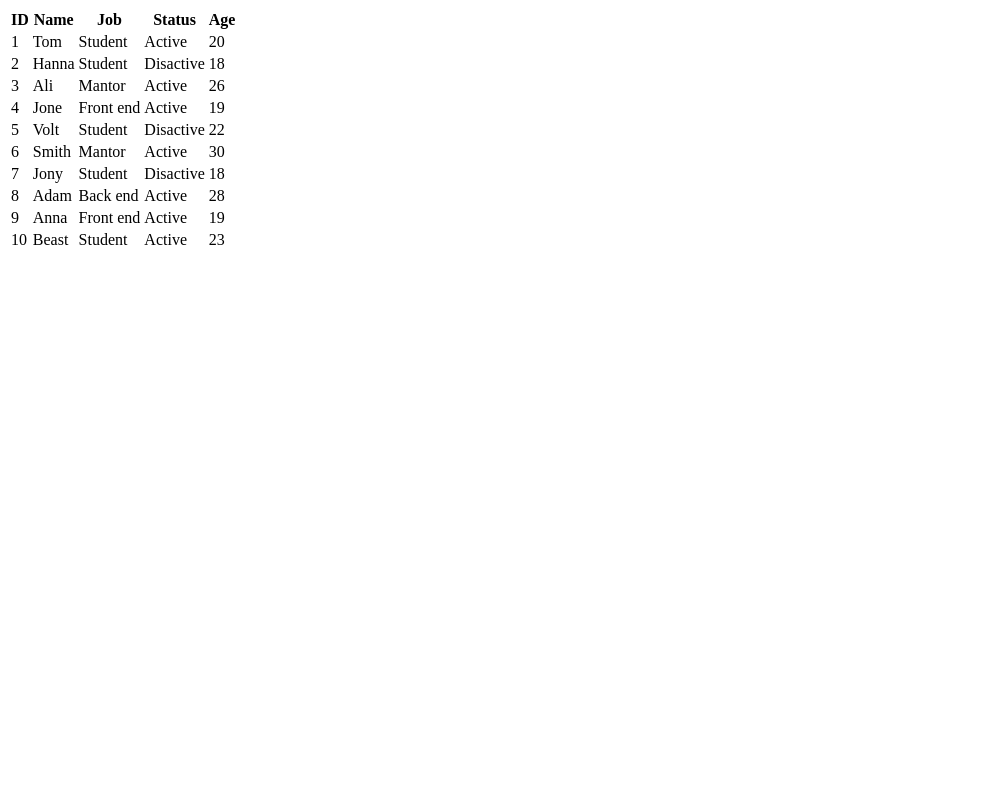
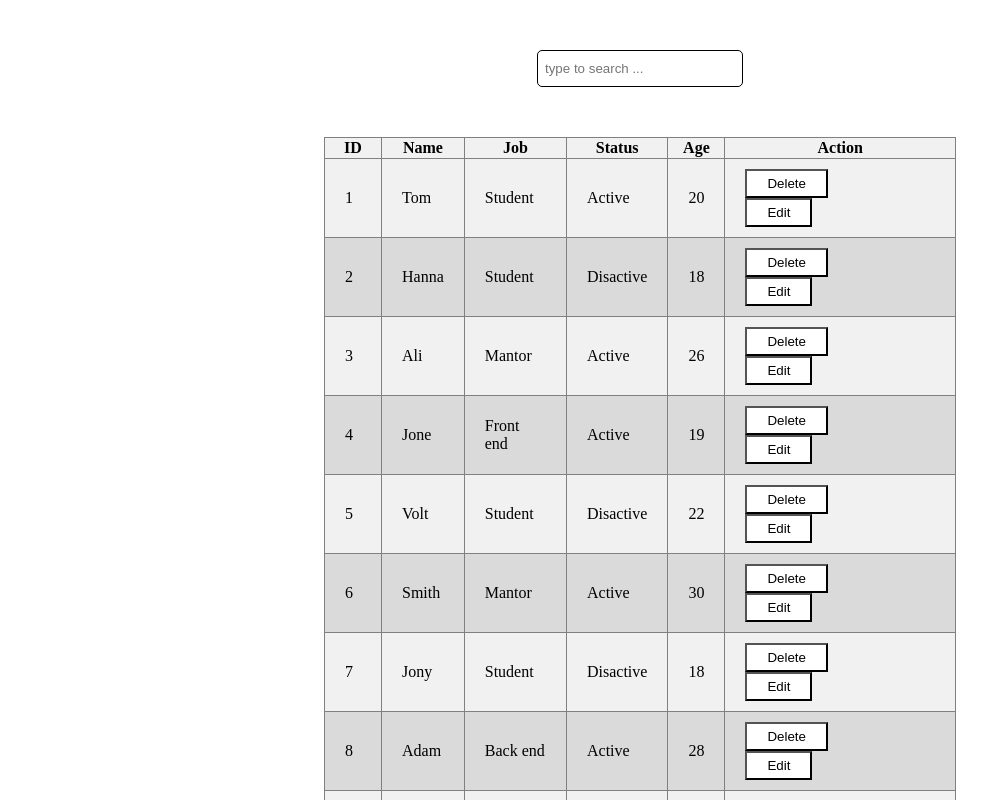
Before and after one commit to Ilkhomjon2604/myreact, a React (Create React App) app: page / in a window 1280 px wide. Shown: the top 800 px of the page, without its empty margins (0-1008 px from the left). Built offline with nearby package versions, Linux system fonts and the light colour scheme.

Commit message:
delete is updated

```diff
--- /dev/null
+++ b/src/component/table.css
@@ -0,0 +1,37 @@
+table{
+    width: 50%;
+    margin: 0 auto;
+    border-collapse: collapse !important;
+
+}
+td{
+    padding : 10px 20px;
+    margin: auto;
+
+
+}
+
+button{
+    margin-right: 20px;
+    padding: 5px 20px;
+    background-color: #fff;
+    cursor: pointer;
+}
+tr:nth-child(even) {background: #dbdada}
+tr:nth-child(odd) {background: #f1f1f1}
+.search-wrap{
+    width: 100%;
+    display: flex;
+    align-items: center;
+    justify-content: center;
+    margin: 50px 0;
+}
+.search{
+    padding: 10px 20px 10px 7px;
+    border:1px solid black;
+    border-radius: 5px;
+    -webkit-border-radius: 5px;
+    -moz-border-radius: 5px;
+    -ms-border-radius: 5px;
+    -o-border-radius: 5px;
+}
--- a/src/component/table.jsx
+++ b/src/component/table.jsx
@@ -1,5 +1,6 @@
 import React, {Component} from "react";
 import { users } from "./mock";
+import './table.css'
 
 class Table extends Component{
     constructor(props){
@@ -10,11 +11,22 @@ class Table extends Component{
         }
     }
     render(){
+        const onDelete = (id) =>{
+         const res = this.state.data.filter(val => val.id !== id)
+         this.setState({
+            data: res
+         })
+        }
+        return(
+
+            <>
+            <div className="search-wrap">
+            <input className="search" type="text" name="filter" placeholder="type to search ..." />
+            </div>
 
 
+            <table border={1} >
 
-        return(
-            <table>
                 <thead>
                     <tr>
                         <th>ID</th>
@@ -22,27 +34,32 @@ class Table extends Component{
                         <th>Job</th>
                         <th>Status</th>
                         <th>Age</th>
+                        <th>Action</th>
                     </tr>
                 </thead>
                 <tbody>
 
-                        {this.state.data.map((value) =>{
+                        {this.state.data.length ?
+                        this.state.data.map((value, i) =>{
                             return (
-                                <tr>
-                                <td>{value.id}</td>
+                                <tr key={value.id}>
+                                <td >{i + 1}</td>
                                 <td>{value.name}</td>
                                 <td>{value.job}</td>
                                 <td>{value.status}</td>
                                 <td>{value.age}</td>
+                                <td><button onClick={()=>onDelete(value.id)}>Delete</button> <button>Edit</button></td>
                             </tr>
                             )
 
 
 
-                        })}
+                        }): <tr > <th colSpan={6}>No Data Found</th></tr>}
 
                 </tbody>
             </table>
+
+            </>
         )
     }
 }
```
